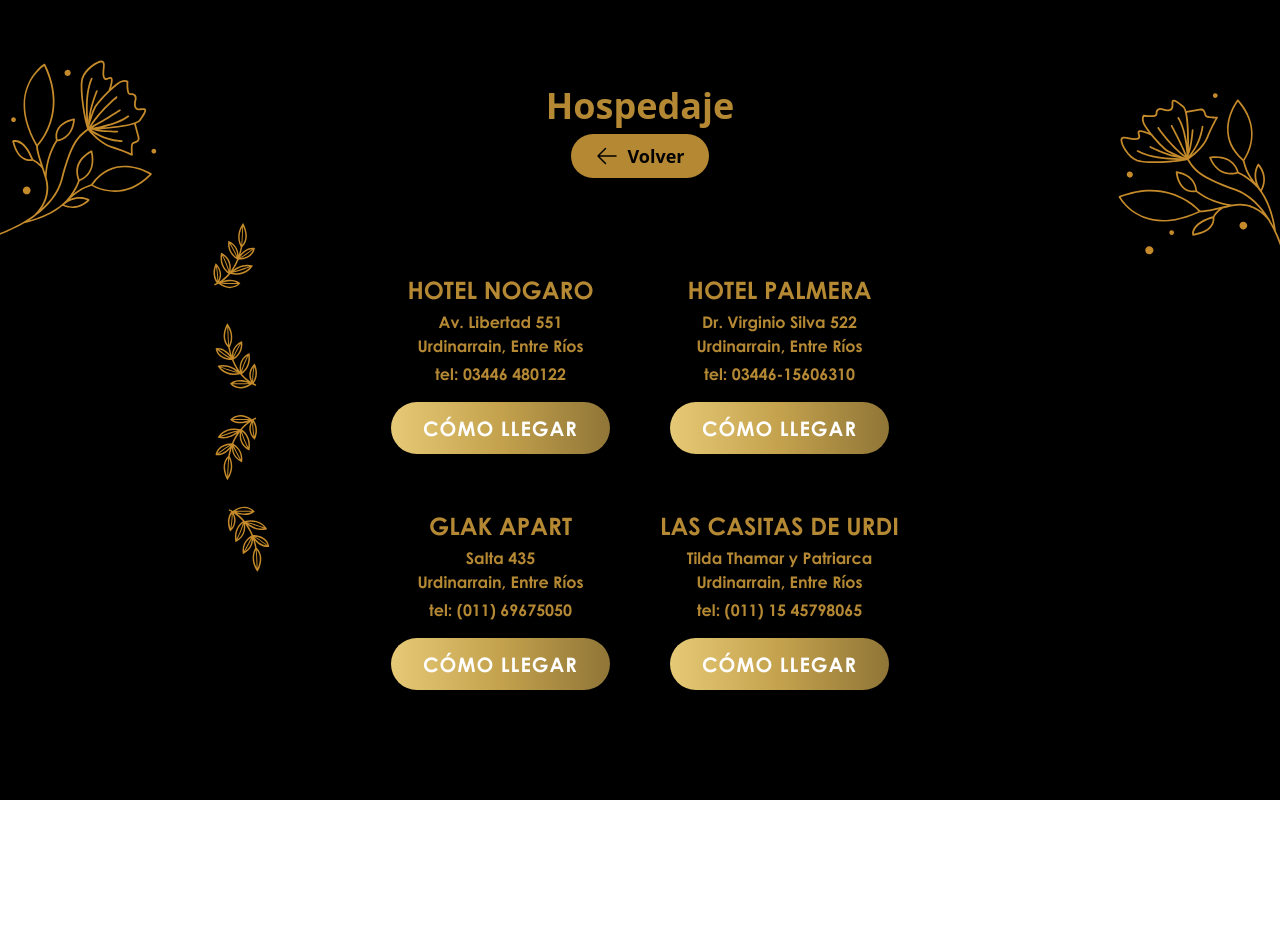
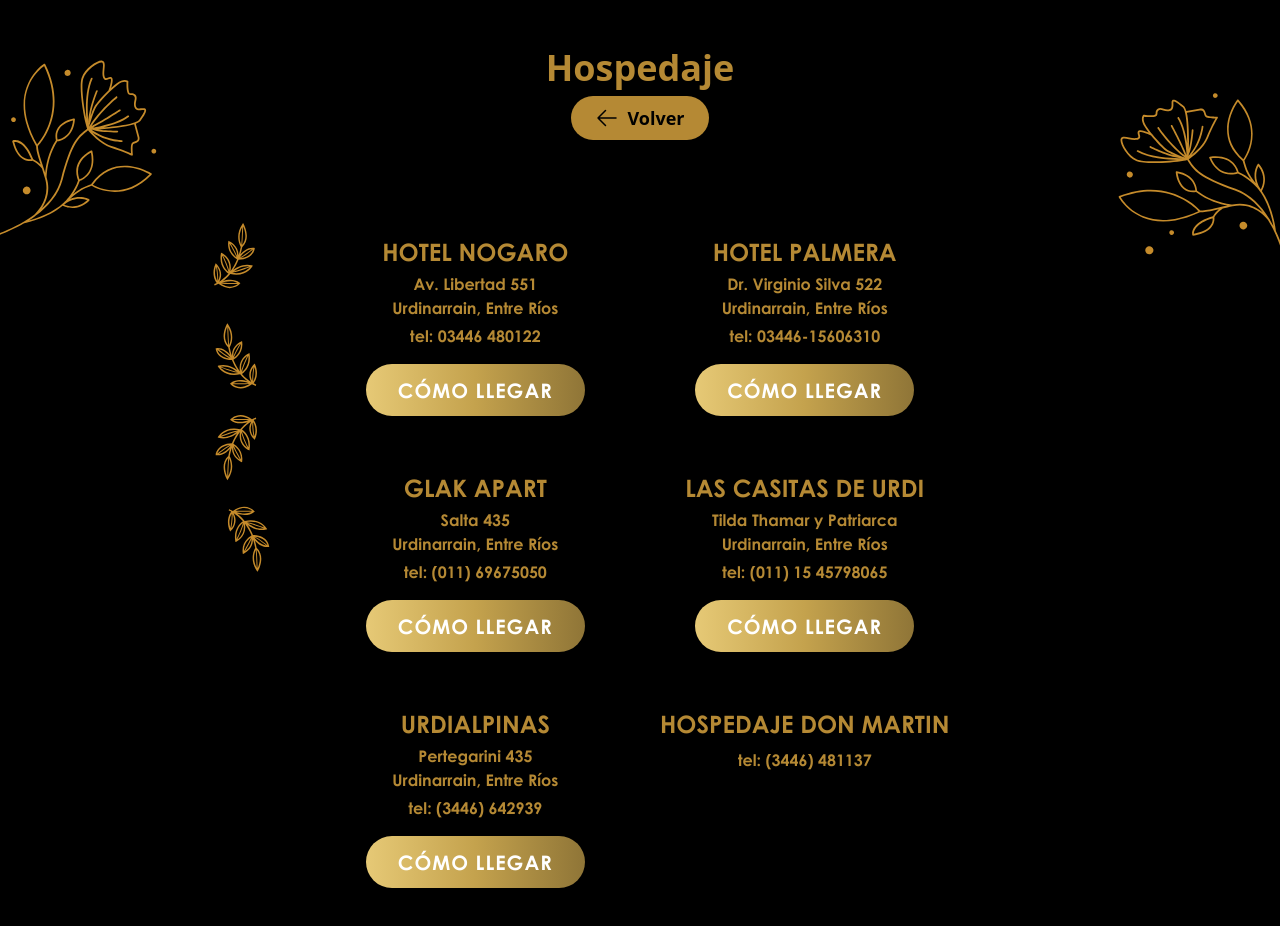
Before and after one commit to BorisWaisten/boda-fran-stefi, a Next.js app: page /lodging in a window 1280 px wide. Shown: the top 926 px of the page. Before the commit the page ends 800 px from the top, so only its background shows below. Built offline with nearby package versions, Linux system fonts and the light colour scheme.

Commit message:
agregate lodging

```diff
--- a/app/lodging/page.js
+++ b/app/lodging/page.js
@@ -32,6 +32,16 @@ const hospedajes = [
     telefono: '(011) 15 45798065',
     link: 'https://www.google.com/maps/place/Las+casitas+de+urdi/@-32.6941778,-58.8802585,601m/data=!3m2!1e3!4b1!4m6!3m5!1s0x95b0448e534ae957:0x8696527931136501!8m2!3d-32.6941823!4d-58.8776836!16s%2Fg%2F11c2l97lx5?entry=ttu&g_ep=EgoyMDI1MDUxMS4wIKXMDSoJLDEwMjExNDUzSAFQAw%3D%3D',
   },
+  {
+    nombre: 'UrdiAlpinas',
+    direccion: 'Pertegarini 435\nUrdinarrain, Entre Ríos',
+    telefono: '(3446) 642939',
+    link: 'https://www.google.com/maps/place/Urdi+Alpinas/@-32.6870681,-58.8830141,855m/data=!3m2!1e3!4b1!4m6!3m5!1s0x95b045c1c3879885:0xc456e37f007f3a8c!8m2!3d-32.6870681!4d-58.8804338!16s%2Fg%2F11y1gqmssn?entry=ttu&g_ep=EgoyMDI1MDYyMy4yIKXMDSoASAFQAw%3D%3D',
+  },
+  {
+    nombre: 'Hospedaje Don Martin',
+    telefono: '(3446) 481137',
+  }
 ];
 
 const LodgingPage = () => {
@@ -100,6 +110,7 @@ const LodgingPage = () => {
                 {hotel.direccion}
               </p>
               <p className="text-primary font-centuryBold">{`tel: ${hotel.telefono}`}</p>
+              {hotel.link && (
                 <button
                   className="relative  overflow-hidden text-white bg-gradient-to-r from-[#e6c976] via-[#C4A24D] to-[#8f7537] hover:bg-gradient-to-br focus:ring-4 focus:outline-none focus:ring-[#C4A24D]/50 font-centuryBold rounded-full text-sm md:text-lg lg:text-xl px-8 py-3 text-center uppercase tracking-wider shadow-lg group mt-4"
                   onClick={() => window.open(hotel.link)}
@@ -107,6 +118,7 @@ const LodgingPage = () => {
                   <span className="relative z-10">CÓMO LLEGAR</span>
                   <div className="absolute inset-0 bg-gradient-to-r from-transparent via-white/40 to-transparent group-hover:via-white/30 translate-x-[-200%] group-hover:translate-x-[200%] transition-transform duration-1000 ease-out"></div>
                 </button>
+              )}
             </motion.div>
           ))}
         </div>
```
Lines whose indentation alone changed are shown as unchanged.
